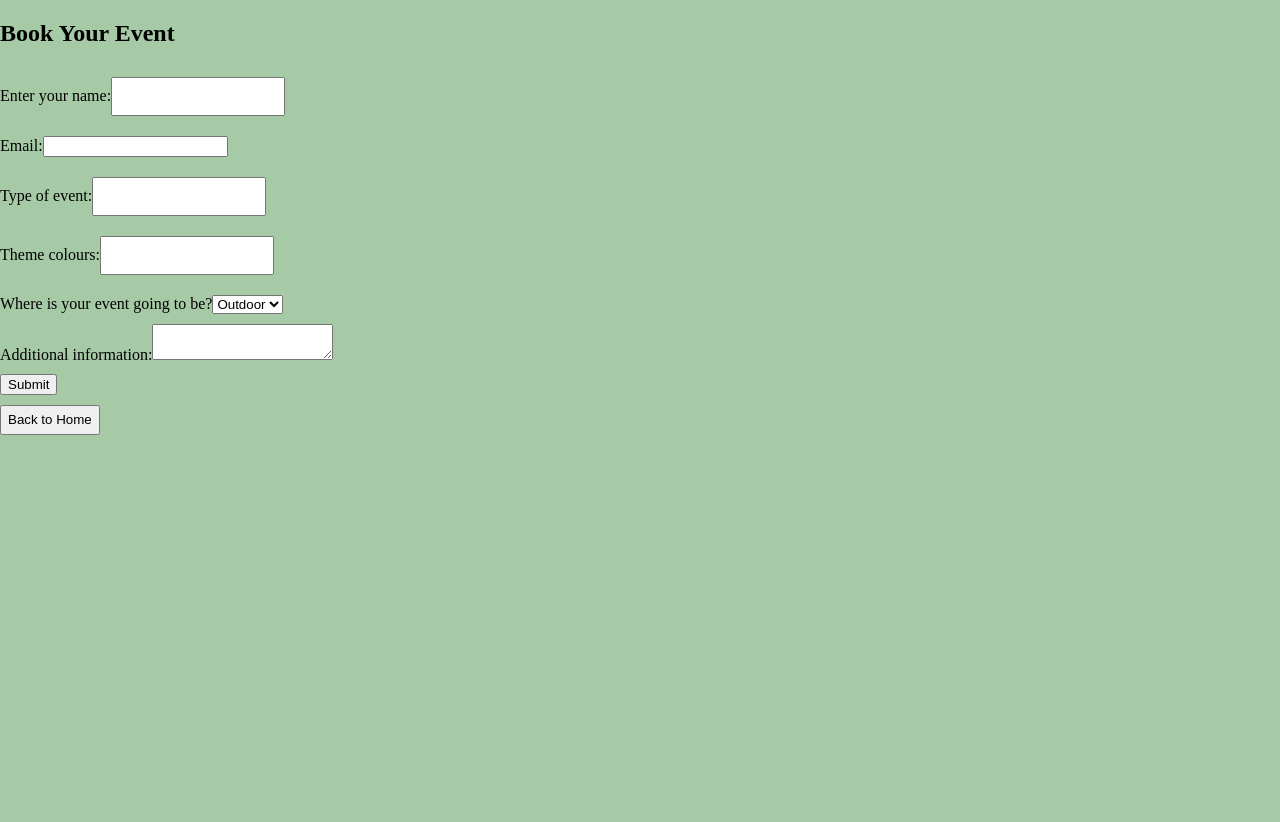
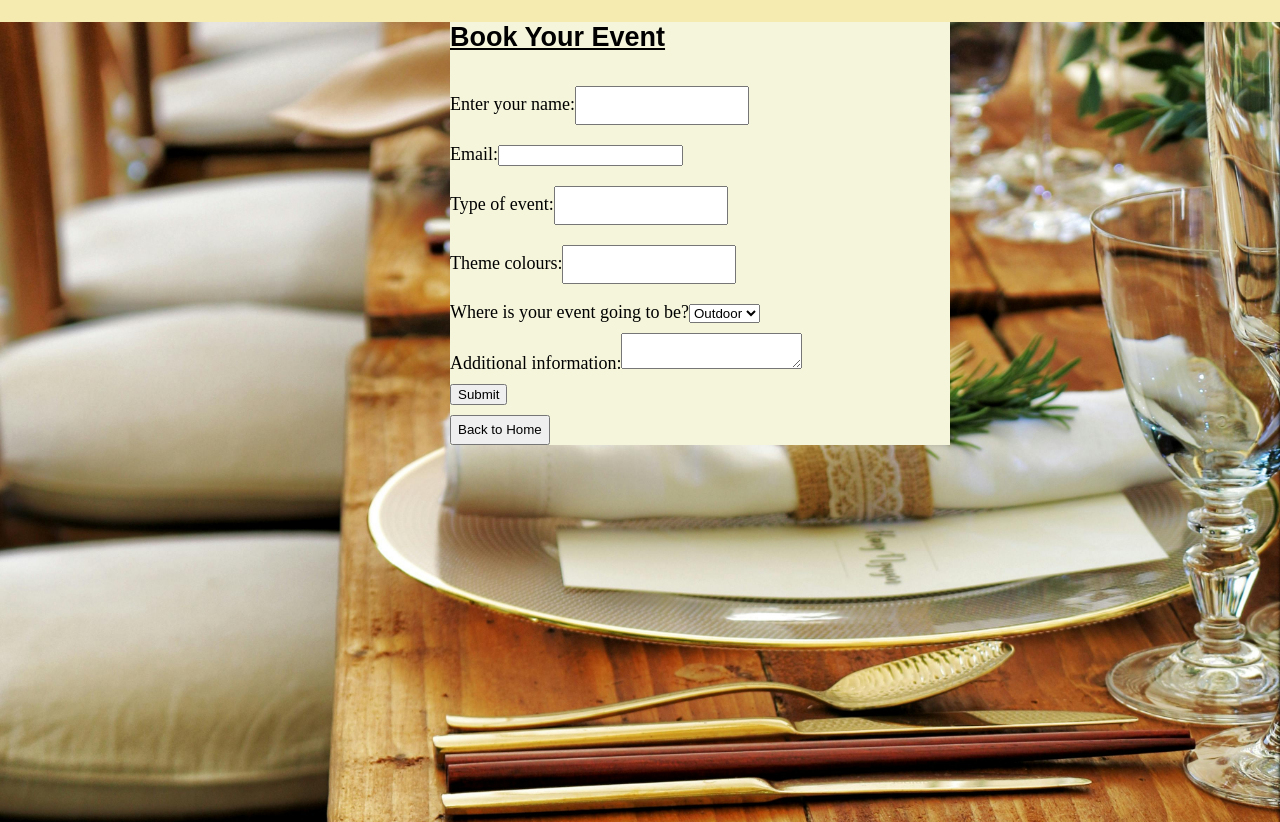
Before and after one commit to Kiaritha/event-app, a React (Create React App) app: page /book-event in a window 1280 px wide. Before the commit the page ends 800 px from the top, so only its background shows below. Built offline with nearby package versions, Linux system fonts and the light colour scheme.

Commit message:
Moved the backgroundevent.jpg file t the Public folder, modified the css file to add a background image and added an extra div in order to allow for inline css styling

```diff
--- a/src/EventForm.css
+++ b/src/EventForm.css
@@ -1,7 +1,7 @@
 body{
-    background-color: rgb(166, 202, 166);
-    align-items: center;
-    justify-content: center;
+    background-color: rgb(245, 234, 175);
+    font-size: large;
+
 }
 input[type="text"]{
     width: 150px;
@@ -22,3 +22,14 @@ select{
     margin-top: 10px;
     margin-bottom: 10px;
 }
+h2{
+    text-decoration: underline;
+    font-family: sans-serif;
+}
+.event-form{
+    margin-left: 450px;
+    background-color: beige;
+    background-size: cover;
+    background-position: relative;
+    width: 500px;
+}
--- a/src/EventForm.js
+++ b/src/EventForm.js
@@ -19,6 +19,9 @@ export default function EventForm() {
     };
 
     return (
+
+             <div style={{ backgroundImage: `url('/backgroundevent.jpg')`, backgroundSize: 'cover', backgroundPosition: 'center', minHeight: '100vh' }}>
+
         <div className="event-form">
             <h2>Book Your Event</h2>
             <form onSubmit={handleSubmit}>
@@ -68,5 +71,8 @@ export default function EventForm() {
                 Back to Home
             </button>
         </div>
+        </div>
+
+
     );
 }
```
Also changed, not shown: public/backgroundevent.jpg (added).
